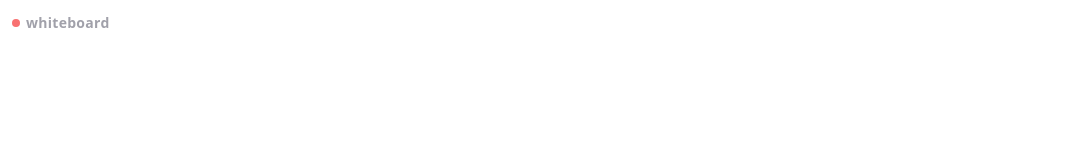
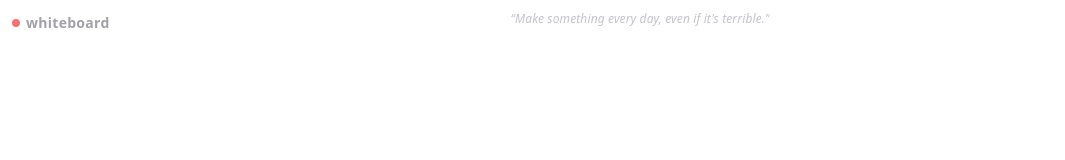
Before and after one commit to usernode-bot/whiteboard-cf4744, a website: page public/index.html in a window 1280 px wide. Shown: the top 160 px of the page, without its empty margins (0-1065 px from the left). Drawn offline with nearby package versions, Linux system fonts and the light colour scheme.

Commit message:
Add rotating motivational quote banner to whiteboard
Displays a random creativity-themed quote in a subtle italic banner
at the top center of the page on each load. Styled with a muted color
and pointer-events: none so it doesn't interfere with drawing.

```diff
--- a/public/index.html
+++ b/public/index.html
@@ -214,6 +214,17 @@
     }
     #zoom-label.visible { opacity: 1; }
 
+    #quote-banner {
+      position: fixed;
+      top: 10px; left: 50%; transform: translateX(-50%);
+      z-index: 49;
+      font-size: 12px; font-style: italic; color: #c4c4cc;
+      white-space: nowrap; pointer-events: none;
+      letter-spacing: 0.01em;
+      max-width: calc(100vw - 280px);
+      overflow: hidden; text-overflow: ellipsis;
+    }
+
     #whiteboard.tool-emoji { cursor: none; }
     #whiteboard.tool-label { cursor: crosshair; }
     #emoji-ghost {
@@ -262,6 +273,7 @@
 </head>
 <body>
 
+  <div id="quote-banner"></div>
   <div id="title-bar"><span id="connection-dot"></span>whiteboard</div>
   <div id="users-bar"></div>
   <div id="zoom-label">100%</div>
@@ -337,6 +349,22 @@
   </div>
 
   <script>
+    // ---- Quote banner ----
+    (function () {
+      const quotes = [
+        "Creativity is intelligence having fun.",
+        "Every canvas is a journey all its own.",
+        "Make something every day, even if it's terrible.",
+        "The blank page is an invitation.",
+        "Doodle boldly. Regret nothing.",
+        "You can't use up creativity — the more you use, the more you have.",
+        "Art begins where rules end.",
+        "Great things are done by a series of small things.",
+      ];
+      document.getElementById('quote-banner').textContent =
+        "“" + quotes[Math.floor(Math.random() * quotes.length)] + "”";
+    })();
+
     // ---- Auth ----
     const params = new URLSearchParams(window.location.search);
     const token = params.get('token') || '';
```
